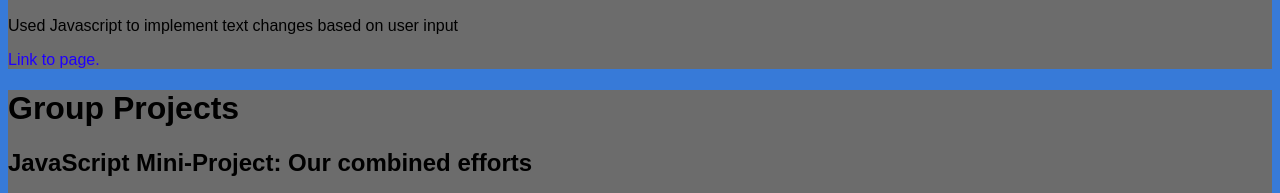
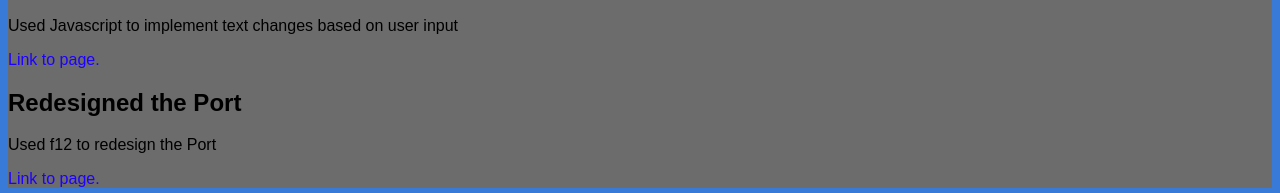
Before and after one commit to MaxTiriobo/WebDev_Portfolio, a plain HTML site: page index.html in a window 1280 px wide. Shown: the part 733-926 px from the top of the page. Drawn offline with Linux system fonts and the light colour scheme.

Commit message:
added port redesign link

```diff
--- a/index.html
+++ b/index.html
@@ -33,7 +33,10 @@
         <h1>Solo Projects</h1>
         <h2>JavaScript Mini-Project: Enhancing Your Team Webpage</h2>
         <p>Used Javascript to implement text changes based on user input</p>
-        <a class="nav-link" href="HTMLtags/CSS_task_prezzos.HTML">Link to page.</a>
+        <a class="nav-link" href="JavaScript_Mini-Project/CSS_task_prezzos.HTML">Link to page.</a>
+        <h2>Redesigned the Port</h2>
+        <p>Used f12 to redesign the Port</p>
+        <a class="nav-link" href="Edited_Port/Edited_Port.HTML">Link to page.</a>
 
     </div>
     <!-- group projects section -->
```
